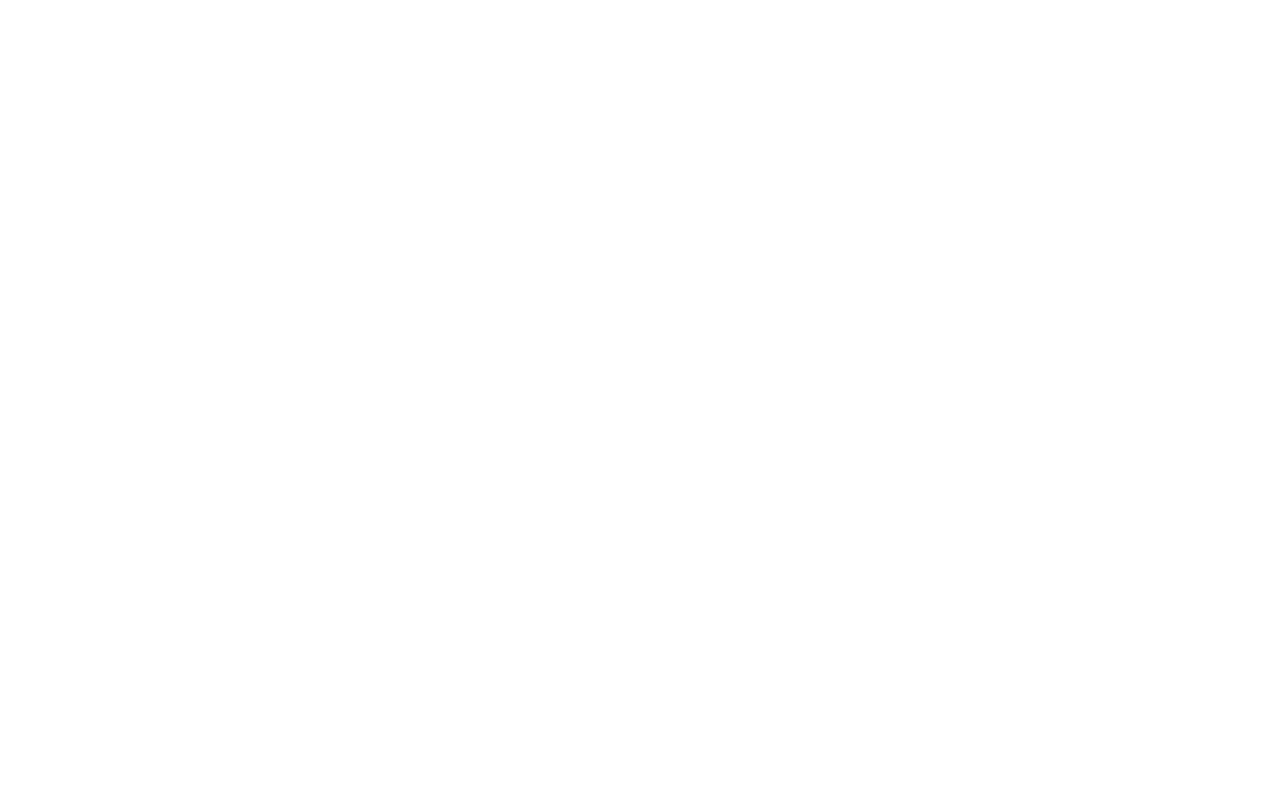
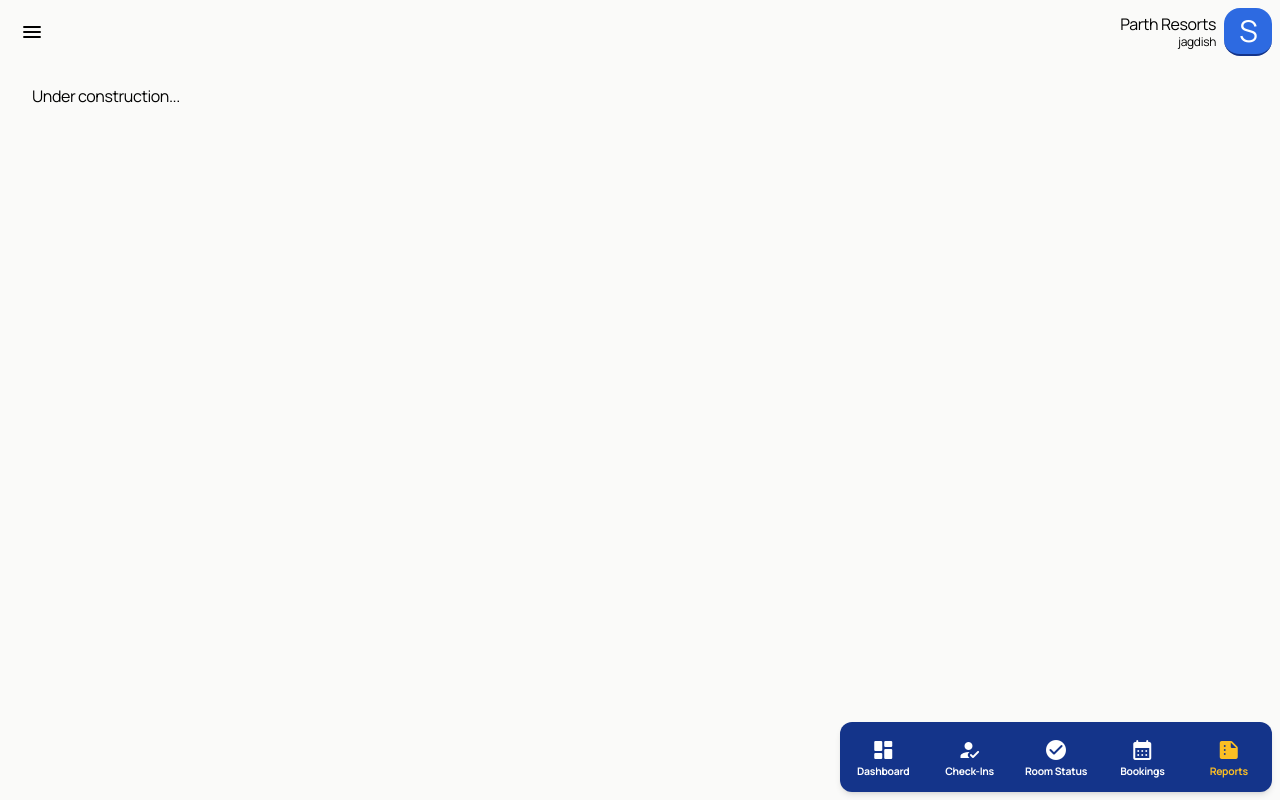
Before and after one commit to aashayrk/check-inn-pro-app, a Vue app: page /reports in a window 1280 px wide. Before the commit this address had no page. Built offline with nearby package versions, Linux system fonts and the light colour scheme.

Commit message:
Blank under-construction pages.

```diff
--- /dev/null
+++ b/src/components/reports/ListReports.vue
@@ -0,0 +1,6 @@
+<template>
+  <page page-title="Reports" tab-bar="true">
+    <page-topbar menu="true"></page-topbar>
+    <p class="leading-none p-6">Under construction...</p>
+  </page>
+</template>
--- /dev/null
+++ b/src/components/room-status/ShowRoomStatus.vue
@@ -0,0 +1,6 @@
+<template>
+  <page page-title="Room Status" tab-bar="true">
+    <page-topbar menu="true"></page-topbar>
+    <p class="leading-none p-6">Under construction...</p>
+  </page>
+</template>
--- a/src/router/index.js
+++ b/src/router/index.js
@@ -6,6 +6,8 @@
 import ShowCheckIn from '@/components/checkins/ShowCheckIn.vue';
 import ListBookings from '@/components/bookings/ListBookings.vue';
 import ShowBooking from '@/components/bookings/ShowBooking.vue';
+import ListReports from '@/components/reports/ListReports.vue';
+import ShowRoomStatus from '@/components/room-status/ShowRoomStatus.vue';
 
 const routes = [
   {path: '/', component: Dashboard},
@@ -15,6 +17,8 @@
   {path: '/old-bills', component: ListOldBills},
   {path: '/bookings', component: ListBookings},
   {path: '/bookings/:id', component: ShowBooking},
+  {path: '/reports', component: ListReports},
+  {path: '/room-status', component: ShowRoomStatus},
 ]
 
 export const router = createRouter({
```
